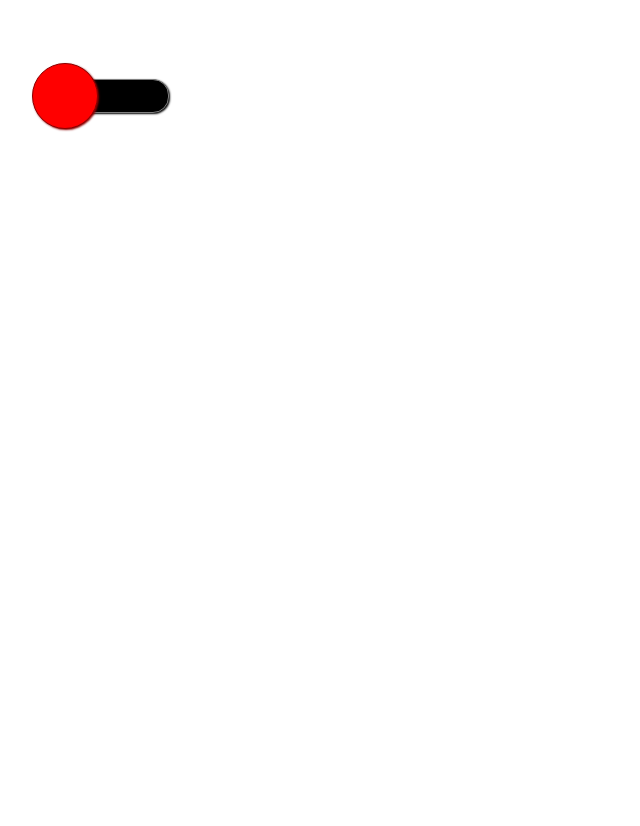
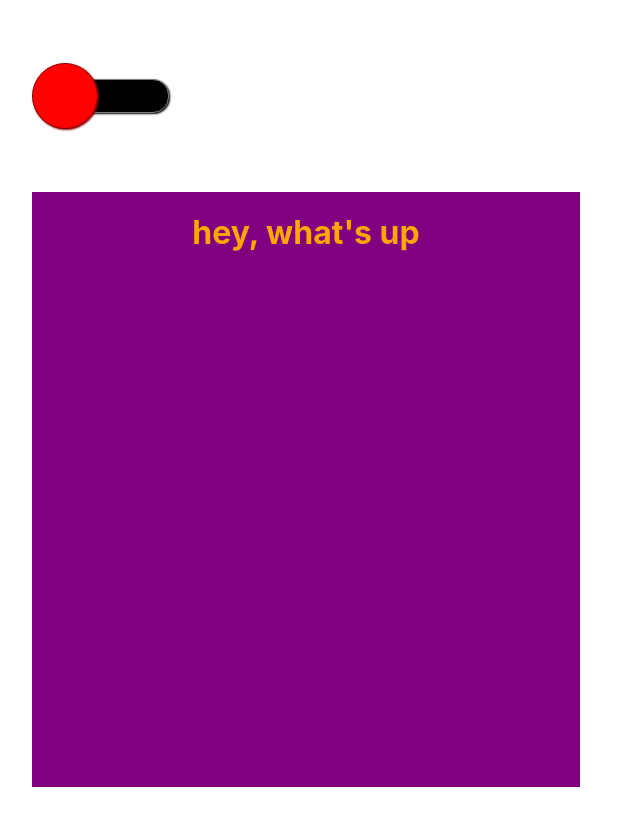
Before and after one commit to cooljasonmelton/skeleton-switch, a React (Create React App) app: page / in a window 1280 px wide. Shown: the top 826 px of the page, without its empty margins (0-640 px from the left). Built offline with nearby package versions, Linux system fonts and the light colour scheme.

Commit message:
set up sample comp and props so that switch renders image on sample comp

```diff
--- a/src/App.css
+++ b/src/App.css
@@ -9,3 +9,30 @@
   justify-content: center;
   align-items: center;
 }
+
+.SampleComp{
+  margin: 2em;
+  position: relative;
+  height: 595px;
+  width: 548px;
+  background-color: purple;
+}
+
+.text{
+  width: 100%;
+  text-align: center;
+  position: absolute;
+  color: orange;
+}
+
+.skeletonCap{
+  width: 100%;
+  height: 100%;
+  position: absolute;
+  opacity: 0;
+  transition: 1s;
+}
+
+.skel-on{
+  opacity: 1;
+}
--- a/src/App.js
+++ b/src/App.js
@@ -1,15 +1,19 @@
-import React from 'react';
+import React, {useState} from 'react';
 
 // styling
 import './App.css';
 
 // components
 import Switch from './switch/Switch';
+import SampleComp from './comp/SampleComp';
 
 const App = () => {
+  const [switchOn, setSwitchOn] = useState(false)
+
   return (
     <div className="App">
-      <Switch/>
+      <Switch switchOn={switchOn} setSwitchOn={setSwitchOn} />
+      <SampleComp switchOn={switchOn}/>
 
     </div>
   );
--- /dev/null
+++ b/src/comp/SampleComp.js
@@ -0,0 +1,25 @@
+import React from 'react';
+import skeletonCap from './skeleton-cap.png'
+
+// styling
+import '../App.css';
+
+
+const SampleComp = props => {
+  const {switchOn} = props
+
+  const setImgClass = () => {
+    const classArr = ["skeletonCap"]
+    if (switchOn) classArr.push("skel-on")
+    return classArr.join(' ')
+  }
+
+  return (
+    <div className="SampleComp">
+        <h1 className="text">hey, what's up</h1>
+        <img className={setImgClass()} src={skeletonCap} />
+    </div>
+  );
+}
+
+export default SampleComp;
--- a/src/switch/Switch.js
+++ b/src/switch/Switch.js
@@ -4,8 +4,8 @@ import skull from './skull-emoji.png'
 // styling
 import './Switch.css';
 
-const Switch = () => {
-    const [switchOn, setSwitchOn] = useState(false)
+const Switch = props => {
+    const {switchOn, setSwitchOn} = props
 
     const setCircleClass = () => {
         const classArr = ["switch-circle"]
```
Also changed, not shown: src/comp/skeleton-cap.png (added).
